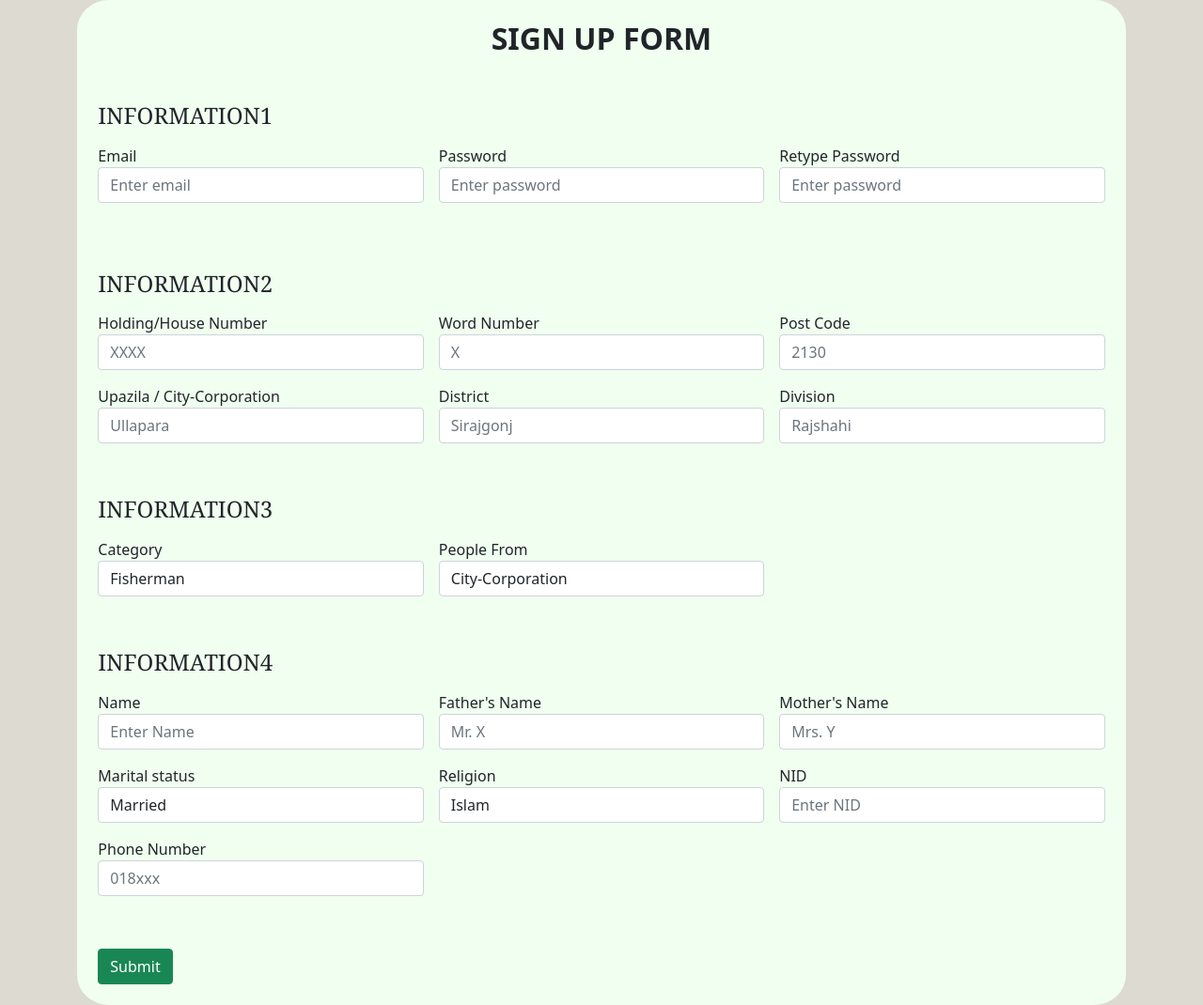
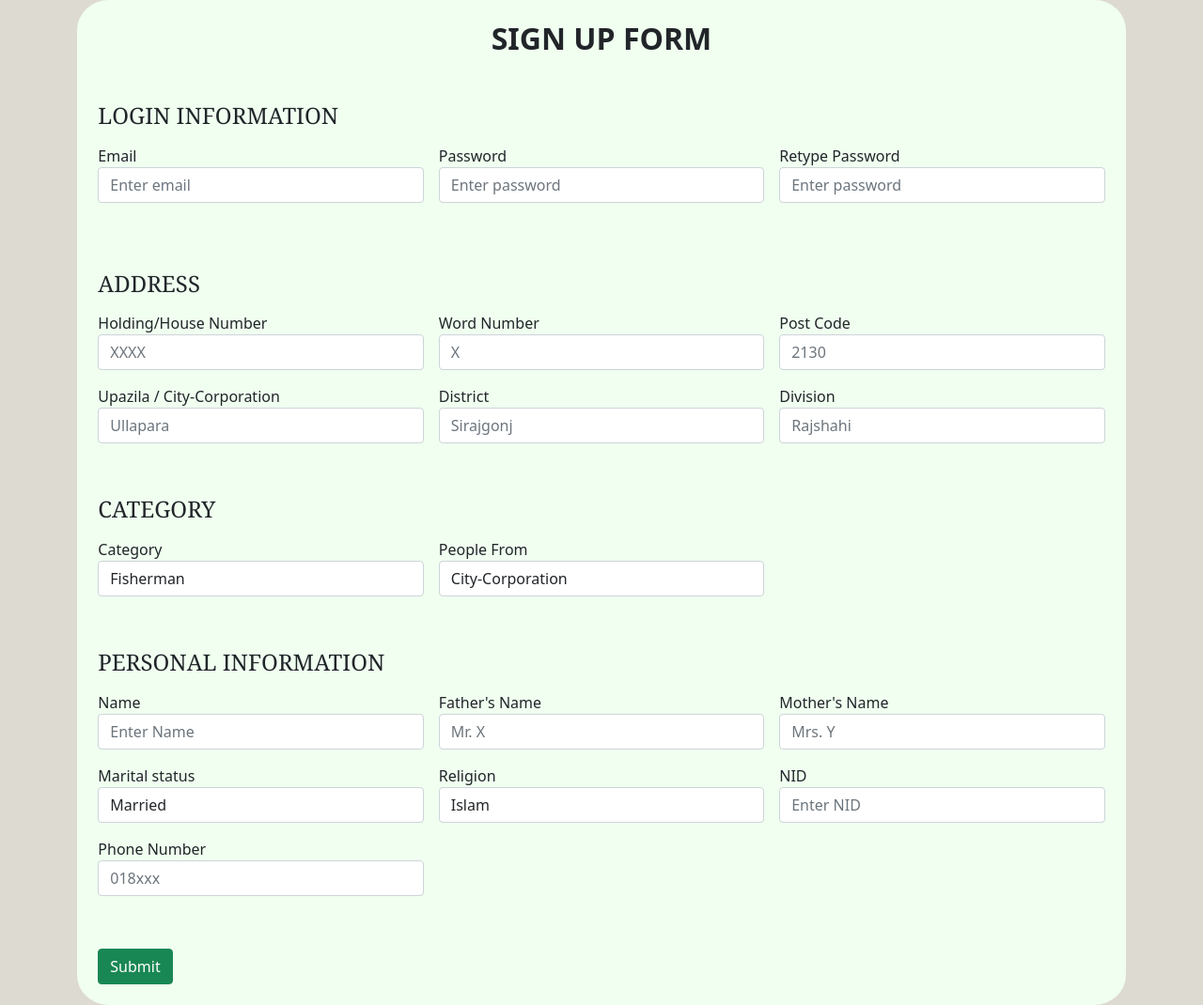
Before and after one commit to NurullahSanY/KajKhuji, a PHP site: page /signup.php in a window 1280 px wide. Shown: the part 72-1142 px from the top of the page at 94% size. Run offline with PHP 8.4, Linux system fonts and the light colour scheme; some web fonts are replaced.

Commit message:
some change

```diff
--- a/signup.php
+++ b/signup.php
@@ -55,7 +55,7 @@ if(!isset($_SESSION['email']))
 
         <!-- /////////// information1///////////// -->
         <div class="row gy-2 gx-3 align-items-center mb-5">
-          <h4 class="text-uppercase">Information1</h4>
+          <h4 class="text-uppercase">Login Information</h4>
           <div class="col-md-4 mb-4">
             <div class="form-outline">
               <label for="form-label">Email</label>
@@ -74,7 +74,7 @@ if(!isset($_SESSION['email']))
 
         <!-- /////////// information2///////////// -->
         <div class="row gy-2 gx-3 align-items-center mb-5">
-          <h4 class="text-uppercase">Information2</h4>
+          <h4 class="text-uppercase">Address</h4>
           <div class="col-md-4 mb-2">
             <div class="form-outline">
               <label for="holdno">Holding/House Number</label>
@@ -113,7 +113,7 @@ if(!isset($_SESSION['email']))
 
         <!-- /////////// information3///////////// -->
         <div class="row gy-2 gx-3 align-items-center mb-5">
-          <h4 class="text-uppercase">Information3</h4>
+          <h4 class="text-uppercase">Category</h4>
           <div class="col-md-4 mb-2">
             <div class="form-outline">
               <label for="category">Category</label>
@@ -143,7 +143,7 @@ if(!isset($_SESSION['email']))
 
         <!-- /////////// information4///////////// -->
         <div class="row gy-2 gx-3 align-items-center mb-5">
-          <h4 class="text-uppercase">Information4</h4>
+          <h4 class="text-uppercase">Personal Information</h4>
           <div class="col-md-4 mb-2">
             <div class="form-outline">
               <label for="text">Name</label>
```
Also changed, not shown: donation.php (+3 -4 lines).
